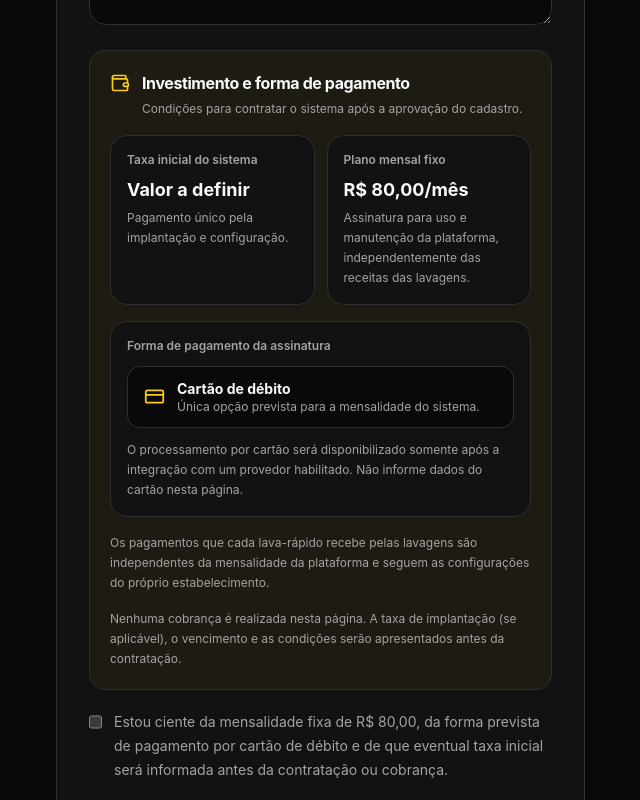
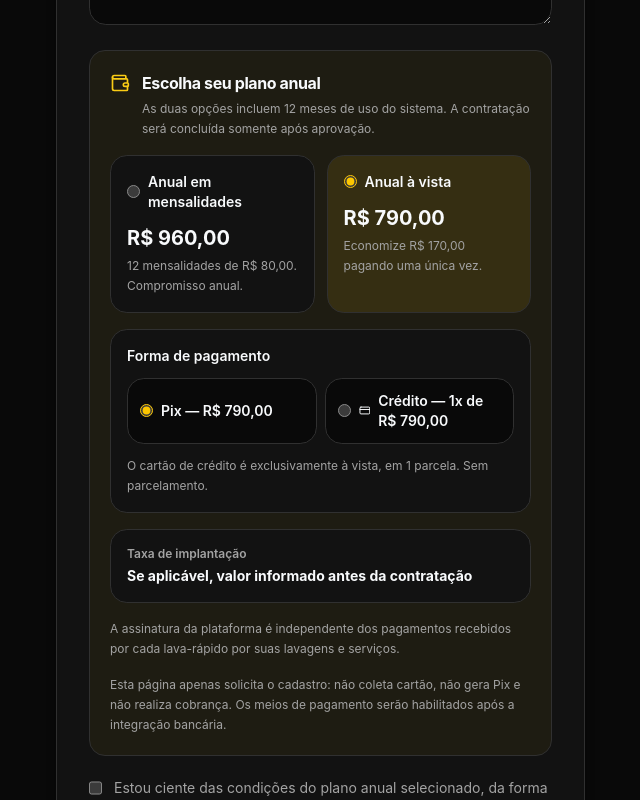
Before and after one commit to Raphaeljdk/aquaflow-gestao, a Next.js app: page /cadastrar-lava-rapido in a window 1280 px wide. Shown: the part 820-1620 px from the top of the page, without its empty margins (535-1175 px from the left). Built offline with nearby package versions, Linux system fonts and the light colour scheme.

Commit message:
feat(ui): escolher R$960 em 12x ou R$790 Pix/crédito 1x

```diff
--- a/src/app/cadastrar-lava-rapido/page.tsx
+++ b/src/app/cadastrar-lava-rapido/page.tsx
@@ -1,7 +1,7 @@
 "use client";
 import { useState, type FormEvent } from "react";
 import Link from "next/link";
-import { PLATFORM_MONTHLY_PRICE_LABEL } from "@/lib/platform-billing";
+import { PLATFORM_ANNUAL_STANDARD_CENTS, PLATFORM_ANNUAL_UPFRONT_CENTS, PLATFORM_ANNUAL_SAVINGS_CENTS, formatPlatformPrice, type PlatformPlan, type PlatformPaymentMethod } from "@/lib/platform-billing";
 import { ArrowLeft, Building2, CheckCircle2, CreditCard, Loader2, ShieldCheck, Wallet } from "lucide-react";
 type Fields = { nomeEmpresa: string; cnpj: string; razaoSocial: string; nomeResponsavel: string; email: string; whatsapp: string; cidade: string; mensagem: string; site: string };
 export default function CadastroEmpresaPage() {
@@ -11,6 +11,12 @@ export default function CadastroEmpresaPage() {
   const [consent, setConsent] = useState(false);
   const [cienteCondicoesComerciais, setCienteCondicoesComerciais] = useState(false);
   const [busy, setBusy] = useState(false);
+  const [planoPagamento, setPlanoPagamento] = useState<PlatformPlan>("ANUAL_AVISTA");
+  const [metodoPagamento, setMetodoPagamento] = useState<PlatformPaymentMethod>("PIX_INTER");
+  function escolherPlano(plano: PlatformPlan) {
+    setPlanoPagamento(plano);
+    setMetodoPagamento(plano === "ANUAL_AVISTA" ? "PIX_INTER" : "CARTAO_DEBITO");
+  }
   const [consultandoCnpj, setConsultandoCnpj] = useState(false);
   const [cnpjMensagem, setCnpjMensagem] = useState("");
   const [success, setSuccess] = useState(false);
@@ -42,7 +48,7 @@ export default function CadastroEmpresaPage() {
     try {
       const response = await fetch("/api/solicitacoes", {
         method:"POST", headers:{"Content-Type":"application/json"},
-        body:JSON.stringify({...form, aceitePrivacidade: consent, cienteCondicoesComerciais}),
+        body:JSON.stringify({...form, planoPagamento, metodoPagamento, aceitePrivacidade: consent, cienteCondicoesComerciais}),
       });
       const data = await response.json() as {error?:string};
       if(!response.ok) {setError(data.error || "Não foi possível enviar.");return;}
@@ -114,40 +120,62 @@ export default function CadastroEmpresaPage() {
                 <div className="flex items-start gap-3">
                   <Wallet size={20} className="mt-0.5 shrink-0 text-primary" aria-hidden="true"/>
                   <div>
-                    <h3 id="condicoes-comerciais" className="text-base font-bold">Investimento e forma de pagamento</h3>
-                    <p className="mt-1 text-xs leading-5 text-muted-foreground">Condições para contratar o sistema após a aprovação do cadastro.</p>
+                    <h3 id="condicoes-comerciais" className="text-base font-bold">Escolha seu plano anual</h3>
+                    <p className="mt-1 text-xs leading-5 text-muted-foreground">As duas opções incluem 12 meses de uso do sistema. A contratação será concluída somente após aprovação.</p>
                   </div>
                 </div>
-                <div className="grid gap-3 sm:grid-cols-2">
-                  <div className="rounded-xl border border-border bg-card p-4">
-                    <p className="text-xs font-semibold text-muted-foreground">Taxa inicial do sistema</p>
-                    <p className="mt-2 text-lg font-bold">Valor a definir</p>
-                    <p className="mt-1 text-xs leading-5 text-muted-foreground">Pagamento único pela implantação e configuração.</p>
-                  </div>
-                  <div className="rounded-xl border border-border bg-card p-4">
-                    <p className="text-xs font-semibold text-muted-foreground">Plano mensal fixo</p>
-                    <p className="mt-2 text-lg font-bold">{PLATFORM_MONTHLY_PRICE_LABEL}</p>
-                    <p className="mt-1 text-xs leading-5 text-muted-foreground">Assinatura para uso e manutenção da plataforma, independentemente das receitas das lavagens.</p>
-                  </div>
+                <div className="grid gap-3 sm:grid-cols-2" role="radiogroup" aria-label="Condição de pagamento do plano anual">
+                  <label className={`cursor-pointer rounded-xl border p-4 transition-colors ${planoPagamento === "ANUAL_MENSAL" ? "border-primary bg-primary/10" : "border-border bg-card"}`}>
+                    <span className="flex items-center gap-2 text-sm font-semibold">
+                      <input type="radio" name="planoPagamento" value="ANUAL_MENSAL" checked={planoPagamento === "ANUAL_MENSAL"} onChange={()=>escolherPlano("ANUAL_MENSAL")} className="accent-yellow-400"/>
+                      Anual em mensalidades
+                    </span>
+                    <span className="mt-3 block text-xl font-bold">{formatPlatformPrice(PLATFORM_ANNUAL_STANDARD_CENTS)}</span>
+                    <span className="mt-1 block text-xs leading-5 text-muted-foreground">12 mensalidades de R$ 80,00. Compromisso anual.</span>
+                  </label>
+                  <label className={`cursor-pointer rounded-xl border p-4 transition-colors ${planoPagamento === "ANUAL_AVISTA" ? "border-primary bg-primary/10" : "border-border bg-card"}`}>
+                    <span className="flex items-center gap-2 text-sm font-semibold">
+                      <input type="radio" name="planoPagamento" value="ANUAL_AVISTA" checked={planoPagamento === "ANUAL_AVISTA"} onChange={()=>escolherPlano("ANUAL_AVISTA")} className="accent-yellow-400"/>
+                      Anual à vista
+                    </span>
+                    <span className="mt-3 block text-xl font-bold">{formatPlatformPrice(PLATFORM_ANNUAL_UPFRONT_CENTS)}</span>
+                    <span className="mt-1 block text-xs leading-5 text-muted-foreground">Economize {formatPlatformPrice(PLATFORM_ANNUAL_SAVINGS_CENTS)} pagando uma única vez.</span>
+                  </label>
                 </div>
                 <div className="space-y-3 rounded-xl border border-border bg-card p-4">
-                  <p className="text-xs font-semibold text-muted-foreground">Forma de pagamento da assinatura</p>
-                  <div className="flex min-h-12 items-center gap-3 rounded-lg border border-primary/30 bg-background px-4 py-3">
-                    <CreditCard size={21} className="shrink-0 text-primary" aria-hidden="true"/>
-                    <div>
-                      <p className="text-sm font-bold">Cartão de débito</p>
-                      <p className="text-xs text-muted-foreground">Única opção prevista para a mensalidade do sistema.</p>
-                    </div>
-                  </div>
-                  <p className="text-xs leading-5 text-muted-foreground">O processamento por cartão será disponibilizado somente após a integração com um provedor habilitado. Não informe dados do cartão nesta página.</p>
+                  <p className="text-sm font-semibold">Forma de pagamento</p>
+                  {planoPagamento === "ANUAL_AVISTA" ? (
+                    <fieldset className="grid gap-2 sm:grid-cols-2">
+                      <legend className="sr-only">Escolha como pagar os R$ 790,00 à vista</legend>
+                      <label className="flex min-h-12 cursor-pointer items-center gap-2 rounded-xl border border-border bg-background px-3 py-3 text-sm font-semibold">
+                        <input type="radio" name="metodoPagamento" value="PIX_INTER" checked={metodoPagamento === "PIX_INTER"} onChange={()=>setMetodoPagamento("PIX_INTER")} className="accent-yellow-400"/>
+                        Pix — R$ 790,00
+                      </label>
+                      <label className="flex min-h-12 cursor-pointer items-center gap-2 rounded-xl border border-border bg-background px-3 py-3 text-sm font-semibold">
+                        <input type="radio" name="metodoPagamento" value="CARTAO_CREDITO_1X" checked={metodoPagamento === "CARTAO_CREDITO_1X"} onChange={()=>setMetodoPagamento("CARTAO_CREDITO_1X")} className="accent-yellow-400"/>
+                        <CreditCard size={17} aria-hidden="true"/> Crédito — 1x de R$ 790,00
+                      </label>
+                    </fieldset>
+                  ) : (
+                    <div className="rounded-lg border border-border bg-background px-3 py-3 text-sm font-semibold">Cartão de débito — 12 mensalidades de R$ 80,00</div>
+                  )}
+                  <p className="text-xs leading-5 text-muted-foreground">
+                    {planoPagamento === "ANUAL_AVISTA"
+                      ? "O cartão de crédito é exclusivamente à vista, em 1 parcela. Sem parcelamento."
+                      : "As 12 mensalidades formam um contrato anual de R$ 960,00. O processamento recorrente depende de um provedor habilitado."}
+                  </p>
                 </div>
-                <p className="text-xs leading-5 text-muted-foreground">Os pagamentos que cada lava-rápido recebe pelas lavagens são independentes da mensalidade da plataforma e seguem as configurações do próprio estabelecimento.</p>
-                <p className="text-xs leading-5 text-muted-foreground">Nenhuma cobrança é realizada nesta página. A taxa de implantação (se aplicável), o vencimento e as condições serão apresentados antes da contratação.</p>
+                <div className="rounded-xl border border-border bg-card p-4">
+                  <p className="text-xs font-semibold text-muted-foreground">Taxa de implantação</p>
+                  <p className="mt-1 text-sm font-bold">Se aplicável, valor informado antes da contratação</p>
+                </div>
+                <p className="text-xs leading-5 text-muted-foreground">A assinatura da plataforma é independente dos pagamentos recebidos por cada lava-rápido por suas lavagens e serviços.</p>
+                <p className="text-xs leading-5 text-muted-foreground">Esta página apenas solicita o cadastro: não coleta cartão, não gera Pix e não realiza cobrança. Os meios de pagamento serão habilitados após a integração bancária.</p>
               </section>
               <label className="sr-only" aria-hidden="true">Site<input tabIndex={-1} autoComplete="off" value={form.site} onChange={e=>edit("site",e.target.value)}/></label>
               <label className="flex cursor-pointer items-start gap-3 text-sm leading-6 text-muted-foreground">
                 <input type="checkbox" required checked={cienteCondicoesComerciais} onChange={e=>setCienteCondicoesComerciais(e.target.checked)} className="mt-1 size-4 accent-yellow-400" />
-                <span>Estou ciente da mensalidade fixa de R$ 80,00, da forma prevista de pagamento por cartão de débito e de que eventual taxa inicial será informada antes da contratação ou cobrança.</span>
+                <span>Estou ciente das condições do plano anual selecionado, da forma de pagamento escolhida e de que eventual taxa de implantação será informada antes da contratação ou cobrança.</span>
               </label>
               <label className="flex cursor-pointer items-start gap-3 text-sm leading-6 text-muted-foreground">
                 <input type="checkbox" required checked={consent} onChange={e=>setConsent(e.target.checked)} className="mt-1 size-4 accent-yellow-400" />
```
